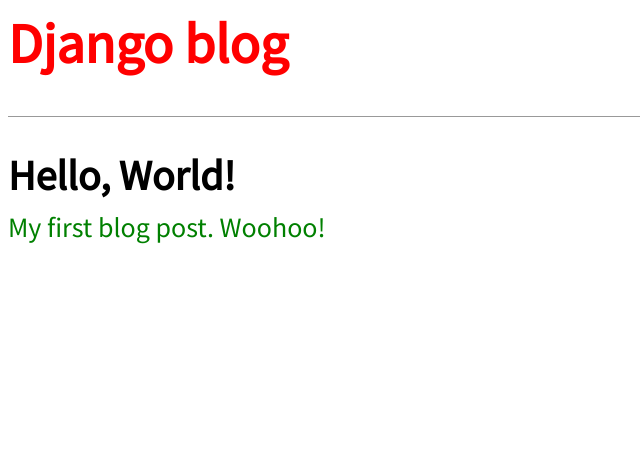
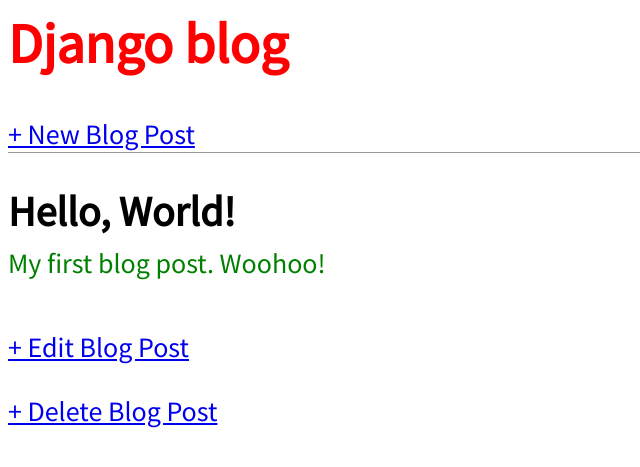
Before and after one commit to kitek83/DJango_blog_app, a Django app: page /post/1/ in a window 1280 px wide. Shown: the top 467 px of the page, without its empty margins (0-640 px from the left). Run offline with Django 3.2, Linux system fonts and the light colour scheme; data comes from the database, SQL or seed files in the repository; both versions use the stored data as it was after the commit.

Commit message:
new_updates

```diff
--- a/blog/admin.py
+++ b/blog/admin.py
@@ -1,4 +1,5 @@
 from django.contrib import admin
 from .models import Post
 # Register your models here.
+
 admin.site.register(Post)
--- a/blog/models.py
+++ b/blog/models.py
@@ -1,4 +1,5 @@
 from django.db import models
+from django.urls import reverse #new
 # Create your models here.
 
 class Post(models.Model):
@@ -11,3 +12,6 @@
 
     def __str__(self):
         return self.title
+
+    def get_absolute_url(self):
+        return reverse('post_detail', args=[str(self.id)])
--- a/blog/urls.py
+++ b/blog/urls.py
@@ -1,7 +1,16 @@
 from django.urls import path
-from .views import BlogListView, BlogDetailView
+from .views import (
+    BlogListView,
+    BlogDetailView,
+    BlogCreateView,
+    BlogUpdateView, #new
+    BlogDeleteView, #new
+    )
 
 urlpatterns = [
-    path('post/<int:pk>/',BlogDetailView.as_view(),name='post_detail'),
+    path('post/<int:pk>/delete',BlogDeleteView.as_view(), name='post_delete'),
+    path('post/<int:pk>/edit',BlogUpdateView.as_view(),name='post_edit'),
+    path('post/new/', BlogCreateView.as_view(), name='post_new'),   # new
+    path('post/<int:pk>/',BlogDetailView.as_view(), name='post_detail'),
     path('',BlogListView.as_view(), name='home')
 ]
--- a/blog/views.py
+++ b/blog/views.py
@@ -1,5 +1,7 @@
 from django.shortcuts import render
 from django.views.generic import ListView, DetailView
+from django.views.generic.edit import CreateView, UpdateView, DeleteView #new
+from django.urls import reverse_lazy #new
 from .models import Post
 
 class BlogListView(ListView):
@@ -10,4 +12,20 @@
     model = Post
     template_name = 'post_detail.html'
 
+class BlogCreateView(CreateView):
+    model = Post
+    template_name = 'post_new.html'
+    fields = ['title','author','body']  #database field we want to expose
+
+class BlogUpdateView(UpdateView):
+    model = Post
+    template_name = 'post_edit.html'
+    fields = ['title','body']
+
+class BlogDeleteView(DeleteView): #new
+    model = Post
+    template_name = 'post_delete.html'
+    success_url = reverse_lazy('home')   #opposed to reverse so that it won't execute the URL redirect until our view has finished deleting the blog post
+                                         #simply reverse_lazy('home') redirect us after deleting to the home page, the page which is given as an argument
+
 # Create your views here.
--- a/static/css/base.css
+++ b/static/css/base.css
@@ -39,7 +39,7 @@
 .post-entry h2 a:visited
 {
     color: blue;
-    text-decoration: none;
+    text-decoration: none ;
 }
 
 .post-entry p {
@@ -49,5 +49,5 @@
 }
 
 .post-entry h2 a:hover {
-    color:red;
+    color: red;
 }
--- a/templates/base.html
+++ b/templates/base.html
@@ -7,7 +7,12 @@
     </head>
     <body>
         <header>
-            <h1><a href="{% url 'home' %}">Django blog</a> </h1>
+            <div class="nav_left">
+                <h1><a href="{% url 'home' %}">Django blog</a> </h1>
+            </div>
+            <div class="nav_right">
+                <a href="{% url 'post_new' %}">+ New Blog Post</a>
+            </div>
         </header>
         <div>
             {% block content %}
--- a/templates/post_detail.html
+++ b/templates/post_detail.html
@@ -6,4 +6,9 @@
     <p>{{ post.body }}</p>
 </div>
 
-{% endblock content%}
+<div class="nav_right">
+    <p><a href="{% url 'post_edit' post.pk %}">+ Edit Blog Post</a></p>
+    <p><a href="{% url 'post_delete' post.pk %}">+ Delete Blog Post</a></p>
+</div>
+
+{% endblock content %}
```
Also changed, not shown: templates/post_delete.html (added, +11 -0 lines), templates/post_edit.html (added, +11 -0 lines), templates/post_new.html (added, +11 -0 lines), db.sqlite3.
